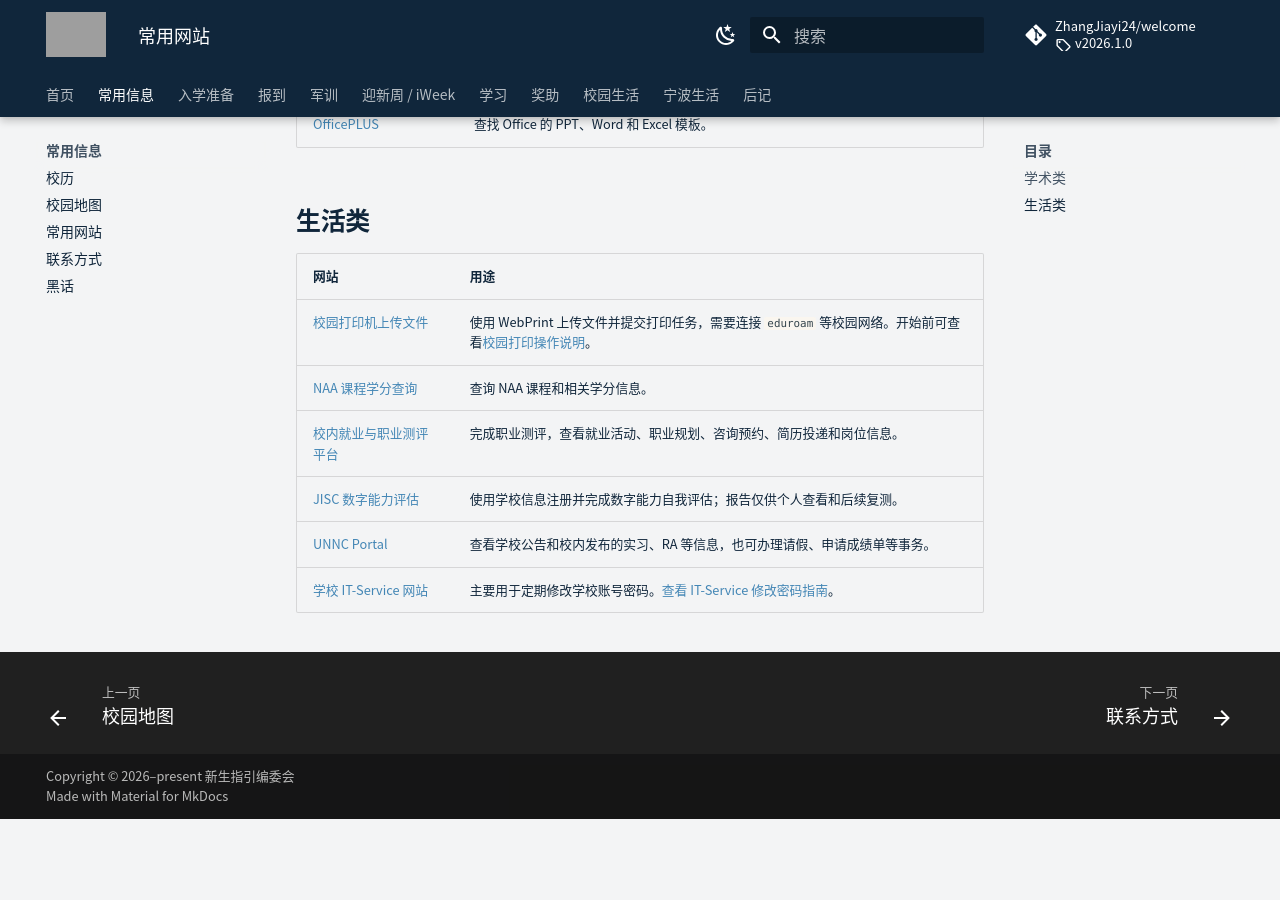
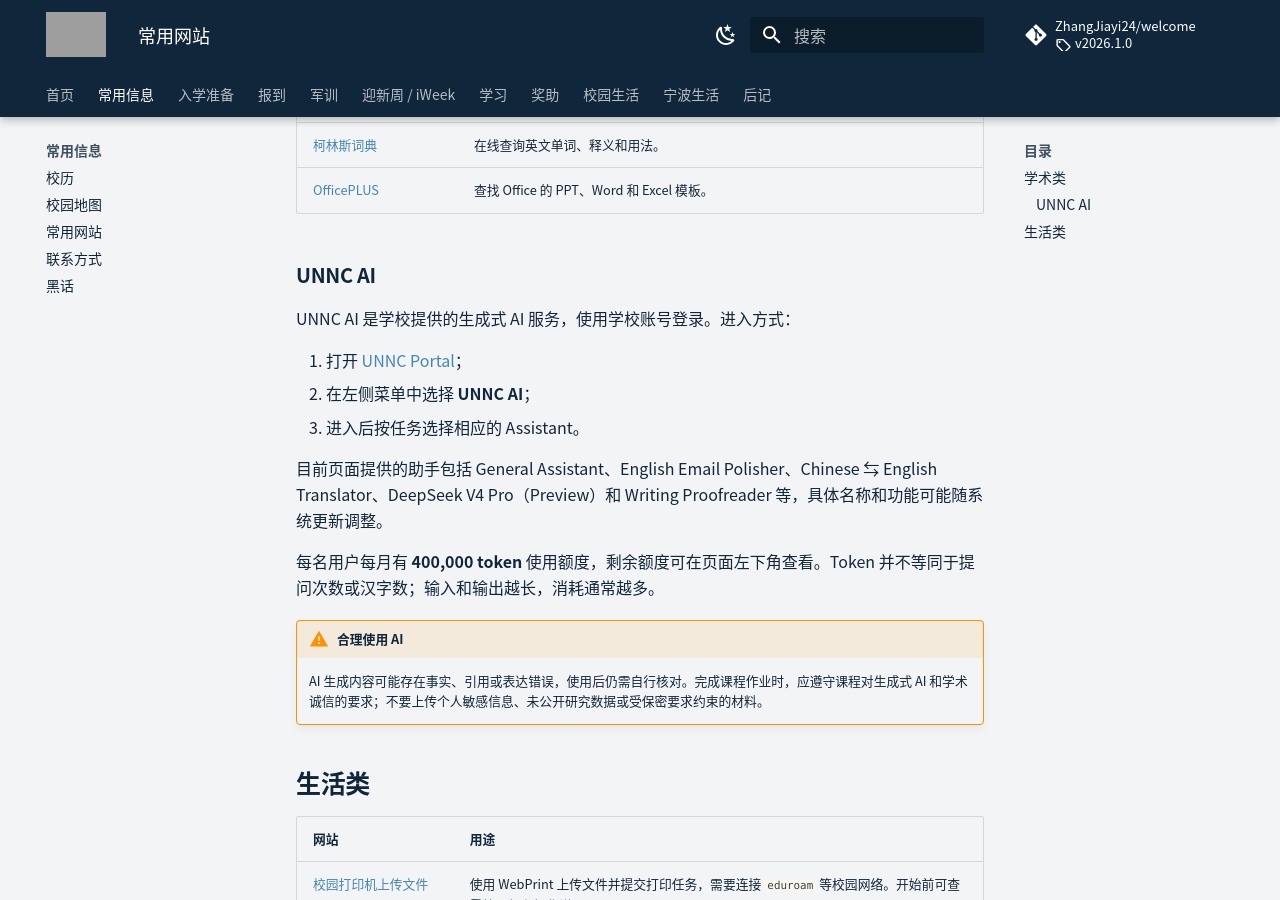
Before and after one commit to ZhangJiayi24/welcome, an MkDocs documentation site: the page built from docs/toolkit/websites.md, in a window 1280 px wide and 900 px high, scrolled down 1268 px. Built offline with MkDocs 1.6.1 and Material for MkDocs 9.7.7, drawn with Linux system fonts in a browser that asks for light colours; comment, search, counter and statistics services are not loaded; before the commit the page ends 2087 px from its top, so only the background shows below that; some of the changed text lies outside the part shown; grey boxes are pictures that could not be loaded.

Commit message:
补充 UNNC AI 使用说明

```diff
--- a/docs/toolkit/websites.md
+++ b/docs/toolkit/websites.md
@@ -8,6 +8,7 @@
 | 网站 | 用途 |
 | --- | --- |
 | [Outlook 邮箱](https://outlook.office.com) | 接收学校通知，并用于与同学和老师交流。需要学校账号。 |
+| [UNNC AI（经 UNNC Portal 进入）](https://portal.nottingham.edu.cn) | 学校提供的生成式 AI 服务，每月包含 **400,000 token** 使用额度，可用于一般问答、英文邮件润色、中英翻译和写作校对等任务。 |
 | [IT Accounts](https://itaccounts.nottingham.ac.uk/) | 激活学校 IT 账号、管理账号信息。2026 级新生从 8 月 11 日起按通知激活。 |
 | [Application Hub](https://oaas.nottingham.edu.cn/#/new-student/login) | 新生个人信息填写、网上预注册、网上选寝、打印新生注册单及延期报到申请。 |
 | [Moodle](https://moodle.nottingham.ac.uk/login/index.php) | 上课使用的学习平台，会显示你所选的课程；老师会在这里上传课件、PPT、习题、coursework 要求等课程资料，部分作业也需要通过 Moodle 提交。论文相似度检查可在页面右上方菜单中选择 **Test Your Text**，也可检查中文内容。 |
@@ -27,6 +28,21 @@
 | [柯林斯词典](https://www.collinsdictionary.com/submission/5703/Collins+English+Dictionary+online) | 在线查询英文单词、释义和用法。 |
 | [OfficePLUS](http://www.officeplus.cn) | 查找 Office 的 PPT、Word 和 Excel 模板。 |
 
+### UNNC AI
+
+UNNC AI 是学校提供的生成式 AI 服务，使用学校账号登录。进入方式：
+
+1. 打开 [UNNC Portal](https://portal.nottingham.edu.cn)；
+2. 在左侧菜单中选择 **UNNC AI**；
+3. 进入后按任务选择相应的 Assistant。
+
+目前页面提供的助手包括 General Assistant、English Email Polisher、Chinese ⇆ English Translator、DeepSeek V4 Pro（Preview）和 Writing Proofreader 等，具体名称和功能可能随系统更新调整。
+
+每名用户每月有 **400,000 token** 使用额度，剩余额度可在页面左下角查看。Token 并不等同于提问次数或汉字数；输入和输出越长，消耗通常越多。
+
+!!! warning "合理使用 AI"
+    AI 生成内容可能存在事实、引用或表达错误，使用后仍需自行核对。完成课程作业时，应遵守课程对生成式 AI 和学术诚信的要求；不要上传个人敏感信息、未公开研究数据或受保密要求约束的材料。
+
 ## 生活类
 
 | 网站 | 用途 |
```
